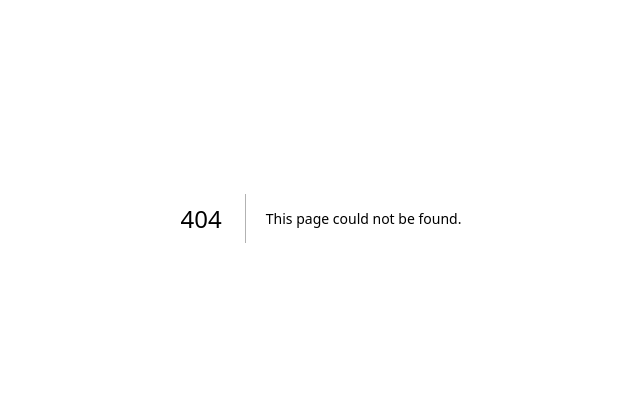
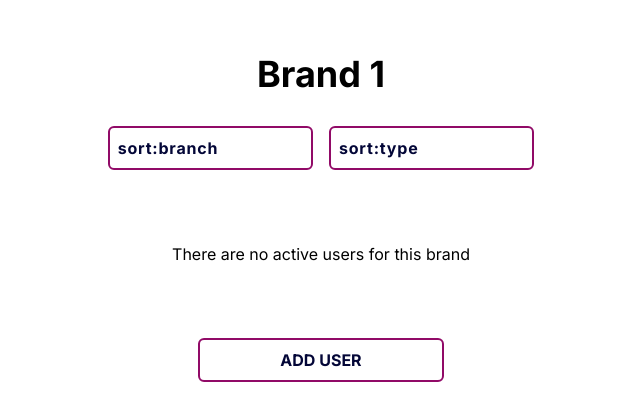
Before and after one commit to pattyarao-dev/luxe, a Next.js app: page /usermanagement in a window 1280 px wide. Before the commit this address had no page. Shown: the part 182-602 px from the top of the page, without its empty margins (319-959 px from the left). Built offline with nearby package versions, Linux system fonts and the light colour scheme.

Commit message:
added: user management page

```diff
--- /dev/null
+++ b/app/usermanagement/page.tsx
@@ -0,0 +1,17 @@
+import React from 'react'
+
+export default function UserManagement() {
+    return (
+        <div className="w-full min-h-screen flex flex-col justify-center items-center gap-8">
+            <h1 className="w-full px-10 text-4xl font-bold text-center">Brand 1</h1>
+            <div className='w-1/3 flex flex-row gap-4'>
+                <button className='outlined-button w-full flex items-center justify-between tracking-wider active:border-white duration-300 active:text-white'>sort:branch</button>
+                <button className='outlined-button w-full flex items-center justify-between tracking-wider active:border-white duration-300 active:text-white'>sort:type</button>
+            </div>
+            <div className='px-10 py-10'>
+                There are no active users for this brand
+            </div>
+            <button className='px-20 outlined-button'>ADD USER</button>
+        </div>
+    )
+}
```
